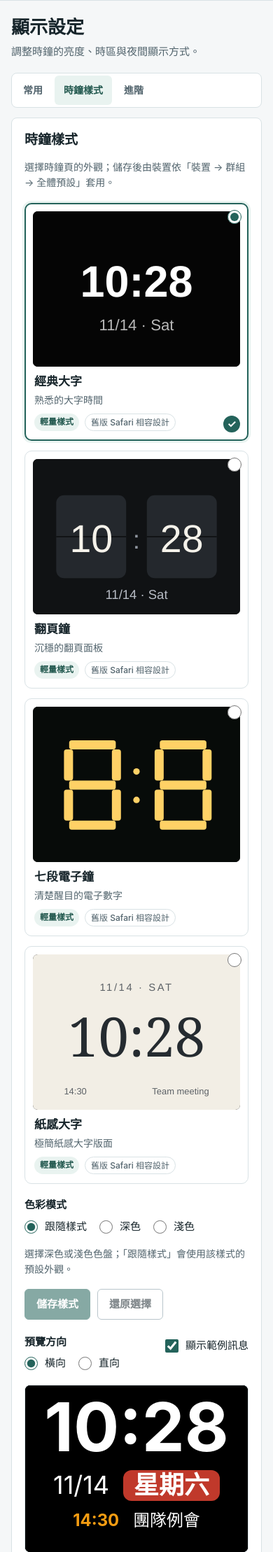
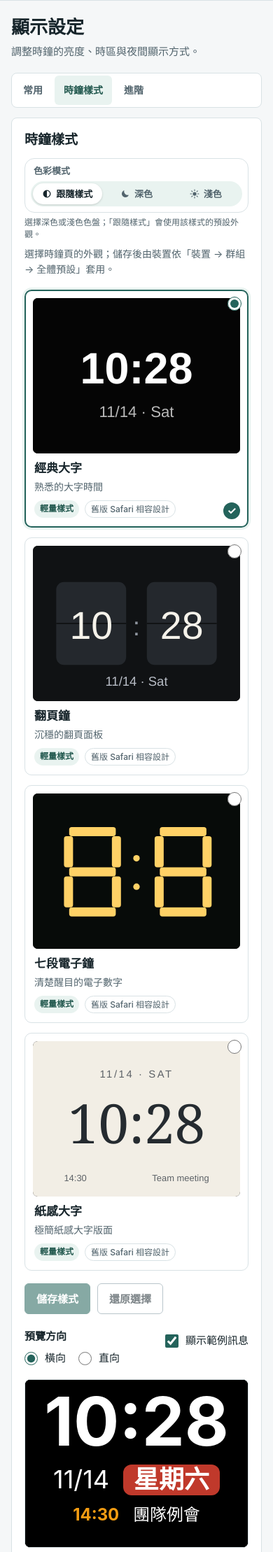
Before and after one commit to kcayut/webclock, a Flask app: page /admin in a window 390 px wide, after a click on "時鐘樣式". Shown: the part 601-2819 px from the top of the page at 70% size. Run offline with Flask 3, Linux system fonts and the light colour scheme; data that the repository does not hold is empty.

Commit message:
Move color mode beside clock style and switch thumbnails
- Put the color mode segmented control next to the clock style heading,
  with auto/dark/light icons, keyboard focus and a compact mobile layout.
- Render dark and light SVG variants for all four style cards and fade
  between them as the color mode changes; auto keeps each style default.
- Extend the real browser checks to verify thumbnail and theme-mode state.
- Refresh the admin screenshot and implementation docs.

```diff
--- a/static/management.css
+++ b/static/management.css
@@ -357,6 +357,39 @@ details[open] > summary { margin-bottom: 10px; }
     white-space: nowrap !important;
     border: 0 !important;
 }
+.clock-style-heading {
+    display: flex;
+    flex-wrap: wrap;
+    align-items: center;
+    justify-content: space-between;
+    gap: 12px 24px;
+    margin-bottom: 4px;
+}
+.clock-style-heading h2 {
+    margin: 0;
+}
+.clock-style-theme-block {
+    display: flex;
+    flex-direction: column;
+    align-items: flex-end;
+    gap: 5px;
+}
+.clock-style-theme-wrap {
+    display: inline-flex;
+    align-items: center;
+    gap: 10px;
+    padding: 4px 6px 4px 12px;
+    border: 1px solid var(--line);
+    border-radius: 999px;
+    background: var(--surface);
+}
+.clock-style-theme-label {
+    color: var(--muted);
+    font-size: 13px;
+    font-weight: 600;
+    line-height: 1.4;
+    white-space: nowrap;
+}
 .clock-style-options {
     display: grid;
     grid-template-columns: repeat(3, minmax(0, 1fr));
@@ -419,6 +452,25 @@ details[open] > summary { margin-bottom: 10px; }
     display: block;
     width: 100%;
     height: 100%;
+    transition: opacity .18s ease;
+}
+.clock-style-thumb .clock-style-thumb-light {
+    opacity: 0;
+}
+.clock-style-options[data-theme-mode="light"] .clock-style-thumb-dark {
+    opacity: 0;
+}
+.clock-style-options[data-theme-mode="light"] .clock-style-thumb-light {
+    opacity: 1;
+}
+.clock-style-options[data-theme-mode="auto"] .clock-style-card[data-default-theme="light"] .clock-style-thumb-dark {
+    opacity: 0;
+}
+.clock-style-options[data-theme-mode="auto"] .clock-style-card[data-default-theme="light"] .clock-style-thumb-light {
+    opacity: 1;
+}
+@media (prefers-reduced-motion: reduce) {
+    .clock-style-thumb svg { transition: none; }
 }
 .clock-style-copy {
     position: relative;
@@ -486,23 +538,63 @@ details[open] > summary { margin-bottom: 10px; }
     font-weight: 700;
 }
 .clock-style-theme {
-    display: flex;
-    flex-wrap: wrap;
+    display: inline-flex;
     align-items: center;
-    gap: 6px 18px;
+    padding: 3px;
+    border-radius: 999px;
+    background: var(--tint);
+}
+.clock-theme-choice {
+    position: relative;
+    display: block;
+}
+.clock-theme-choice input {
+    position: absolute;
+    top: 0;
+    right: 0;
+    bottom: 0;
+    left: 0;
+    width: 100%;
+    height: 100%;
     margin: 0;
-    padding: 0;
-    border: 0;
+    opacity: 0;
+    cursor: pointer;
 }
-.clock-style-theme legend {
-    width: 100%;
-    margin-bottom: 0;
+.clock-theme-choice-face {
+    display: inline-flex;
+    align-items: center;
+    gap: 6px;
+    min-height: 30px;
+    padding: 4px 10px;
+    border-radius: 999px;
+    color: var(--muted);
+    font-size: 13px;
+    font-weight: 600;
+    line-height: 1.4;
+    white-space: nowrap;
+    transition: background-color .18s ease, color .18s ease, box-shadow .18s ease;
 }
-.clock-style-theme .check {
-    min-height: 36px;
+.clock-theme-choice input:checked + .clock-theme-choice-face {
+    background: var(--surface);
+    color: var(--ink);
+    box-shadow: 0 1px 3px rgba(0, 0, 0, .16);
+}
+.clock-theme-choice input:focus-visible + .clock-theme-choice-face {
+    outline: 3px solid #70a69d;
+    outline-offset: 2px;
+}
+.clock-theme-choice-face svg {
+    width: 14px;
+    height: 14px;
 }
 .clock-style-theme-hint {
-    margin: 10px 0 16px;
+    margin: 0;
+    font-size: 12px;
+    line-height: 1.45;
+    text-align: right;
+}
+@media (prefers-reduced-motion: reduce) {
+    .clock-theme-choice-face { transition: none; }
 }
 .clock-style-save-actions {
     align-items: center;
@@ -576,6 +668,14 @@ details[open] > summary { margin-bottom: 10px; }
     .clock-style-options { grid-template-columns: repeat(2, minmax(0, 1fr)); }
 }
 @media (max-width: 760px) {
+    .clock-style-heading { align-items: flex-start; flex-direction: column; }
+    .clock-style-theme-block { width: 100%; align-items: stretch; }
+    .clock-style-theme-wrap { width: 100%; flex-direction: column; align-items: stretch; gap: 6px; padding: 8px; border-radius: 14px; }
+    .clock-style-theme-label { padding-left: 4px; }
+    .clock-style-theme { width: 100%; }
+    .clock-theme-choice { flex: 1; }
+    .clock-theme-choice-face { width: 100%; justify-content: center; }
+    .clock-style-theme-hint { text-align: left; }
     .clock-style-options { grid-template-columns: minmax(0, 1fr); }
     .clock-style-preview-controls { align-items: flex-start; }
 }
--- a/templates/admin.html
+++ b/templates/admin.html
@@ -224,16 +229,38 @@
 
     <div id="display-panel-styles" class="management-tab-panel" role="tabpanel" aria-labelledby="display-tab-styles" data-tab-group="display" data-management-tab-panel="styles" hidden>
     <form id="clock-style-form" class="panel clock-style-settings" onsubmit="saveClockStyle(event)">
-        <h2 data-i18n="display_clock_style">{{ translations[language].display_clock_style }}</h2>
+        <div class="clock-style-heading">
+            <h2 data-i18n="display_clock_style">{{ translations[language].display_clock_style }}</h2>
+            <div class="clock-style-theme-block">
+                <div class="clock-style-theme-wrap">
+                    <span id="clock-theme-label" class="clock-style-theme-label" data-i18n="clock_theme">{{ translations[language].clock_theme }}</span>
+                    <div class="clock-style-theme" role="radiogroup" aria-labelledby="clock-theme-label" aria-describedby="clock-theme-hint">
+                        <label class="clock-theme-choice">
+                            <input type="radio" id="clock_theme_auto" name="clock_theme" value="auto" data-clock-theme-choice {% if settings.clock_theme == 'auto' %}checked{% endif %} onchange="setClockTheme(this.value)">
+                            <span class="clock-theme-choice-face"><svg viewBox="0 0 16 16" width="14" height="14" aria-hidden="true"><circle cx="8" cy="8" r="5.5" fill="none" stroke="currentColor" stroke-width="1.5"/><path d="M8 2.5a5.5 5.5 0 0 0 0 11z" fill="currentColor"/></svg><span data-i18n="clock_theme_auto">{{ translations[language].clock_theme_auto }}</span></span>
+                        </label>
+                        <label class="clock-theme-choice">
+                            <input type="radio" id="clock_theme_dark" name="clock_theme" value="dark" data-clock-theme-choice {% if settings.clock_theme == 'dark' %}checked{% endif %} onchange="setClockTheme(this.value)">
+                            <span class="clock-theme-choice-face"><svg viewBox="0 0 16 16" width="14" height="14" aria-hidden="true"><path d="M13.6 9.7A5.8 5.8 0 0 1 6.3 2.4a5.8 5.8 0 1 0 7.3 7.3z" fill="currentColor"/></svg><span data-i18n="clock_theme_dark">{{ translations[language].clock_theme_dark }}</span></span>
+                        </label>
+                        <label class="clock-theme-choice">
+                            <input type="radio" id="clock_theme_light" name="clock_theme" value="light" data-clock-theme-choice {% if settings.clock_theme == 'light' %}checked{% endif %} onchange="setClockTheme(this.value)">
+                            <span class="clock-theme-choice-face"><svg viewBox="0 0 16 16" width="14" height="14" aria-hidden="true"><circle cx="8" cy="8" r="3" fill="currentColor"/><g stroke="currentColor" stroke-width="1.3" stroke-linecap="round"><path d="M8 1.2v1.7M8 13.1v1.7M1.2 8h1.7M13.1 8h1.7M3.2 3.2l1.2 1.2M11.6 11.6l1.2 1.2M12.8 3.2l-1.2 1.2M4.4 11.6l-1.2 1.2"/></g></svg><span data-i18n="clock_theme_light">{{ translations[language].clock_theme_light }}</span></span>
+                        </label>
+                    </div>
+                </div>
+                <p id="clock-theme-hint" class="help clock-style-theme-hint" data-i18n="clock_theme_hint">{{ translations[language].clock_theme_hint }}</p>
+            </div>
+        </div>
         <p class="help" data-i18n="clock_style_hint">{{ translations[language].clock_style_hint }}</p>
-        <fieldset class="clock-style-options">
+        <fieldset id="clock-style-options" class="clock-style-options" data-theme-mode="{{ settings.clock_theme if settings.clock_theme in ['auto', 'dark', 'light'] else 'auto' }}">
             <legend class="visually-hidden" data-i18n="display_clock_style">{{ translations[language].display_clock_style }}</legend>
             {% for style, name_key, desc_key in [
                 ('classic', 'clock_style_classic', 'clock_style_desc_classic'),
                 ('flip', 'clock_style_flip', 'clock_style_desc_flip'),
                 ('segment', 'clock_style_segment', 'clock_style_desc_segment'),
                 ('paper', 'clock_style_paper', 'clock_style_desc_paper')] %}
-            <label class="clock-style-card" for="clock_style_{{ style }}">
+            <label class="clock-style-card" for="clock_style_{{ style }}" data-default-theme="{{ 'light' if style == 'paper' else 'dark' }}">
                 <input type="radio" id="clock_style_{{ style }}" name="clock_style" value="{{ style }}" data-clock-style-choice {% if settings.clock_style == style %}checked{% endif %} onchange="setClockStyle(this.value)">
                 <span class="clock-style-frame" aria-hidden="true"></span>
                 {{ clock_style_thumb(style) }}
@@ -250,13 +277,6 @@
             </label>
             {% endfor %}
         </fieldset>
-        <fieldset class="clock-style-theme">
-            <legend data-i18n="clock_theme">{{ translations[language].clock_theme }}</legend>
-            <label class="check"><input type="radio" id="clock_theme_auto" name="clock_theme" value="auto" data-clock-theme-choice {% if settings.clock_theme == 'auto' %}checked{% endif %} onchange="setClockTheme(this.value)"> <span data-i18n="clock_theme_auto">{{ translations[language].clock_theme_auto }}</span></label>
-            <label class="check"><input type="radio" id="clock_theme_dark" name="clock_theme" value="dark" data-clock-theme-choice {% if settings.clock_theme == 'dark' %}checked{% endif %} onchange="setClockTheme(this.value)"> <span data-i18n="clock_theme_dark">{{ translations[language].clock_theme_dark }}</span></label>
-            <label class="check"><input type="radio" id="clock_theme_light" name="clock_theme" value="light" data-clock-theme-choice {% if settings.clock_theme == 'light' %}checked{% endif %} onchange="setClockTheme(this.value)"> <span data-i18n="clock_theme_light">{{ translations[language].clock_theme_light }}</span></label>
-        </fieldset>
-        <p class="help clock-style-theme-hint" data-i18n="clock_theme_hint">{{ translations[language].clock_theme_hint }}</p>
         <div class="actions clock-style-save-actions">
             <button id="clock-style-save" class="primary" type="submit" disabled data-i18n="clock_style_save">{{ translations[language].clock_style_save }}</button>
             <button id="clock-style-restore" type="button" onclick="restoreClockStyle()" disabled data-i18n="clock_style_restore">{{ translations[language].clock_style_restore }}</button>
@@ -865,6 +885,8 @@
             var unsaved = clockStyleDraft !== clockStyleSaved || clockThemeDraft !== clockThemeSaved;
             styleInputs().forEach(function (input) { input.checked = input.value === clockStyleDraft; });
             themeInputs().forEach(function (input) { input.checked = input.value === clockThemeDraft; });
+            var options = document.getElementById('clock-style-options');
+            if (options) options.setAttribute('data-theme-mode', clockThemeDraft);
             document.getElementById('clock-style-save').disabled = !unsaved || settingsConflict;
             document.getElementById('clock-style-restore').disabled = !unsaved;
             document.getElementById('clock-style-state').textContent = unsaved ? t('clock_style_unsaved') : '';
```
Also changed, not shown: other parts of templates/admin.html (+14 -9 lines), doc/development/clock-styles-implementation-report.md (+4 -3 lines), doc/development/clock-styles-spec.md (+3 -2 lines), doc/guides/guide.md (+1 -1 lines), doc/guides/guide_en.md (+1 -1 lines), doc/guides/guide_jp.md (+1 -1 lines), tests/browser_clock_styles.js (+25 -0 lines), CHANGELOG.md, 5 other files.
